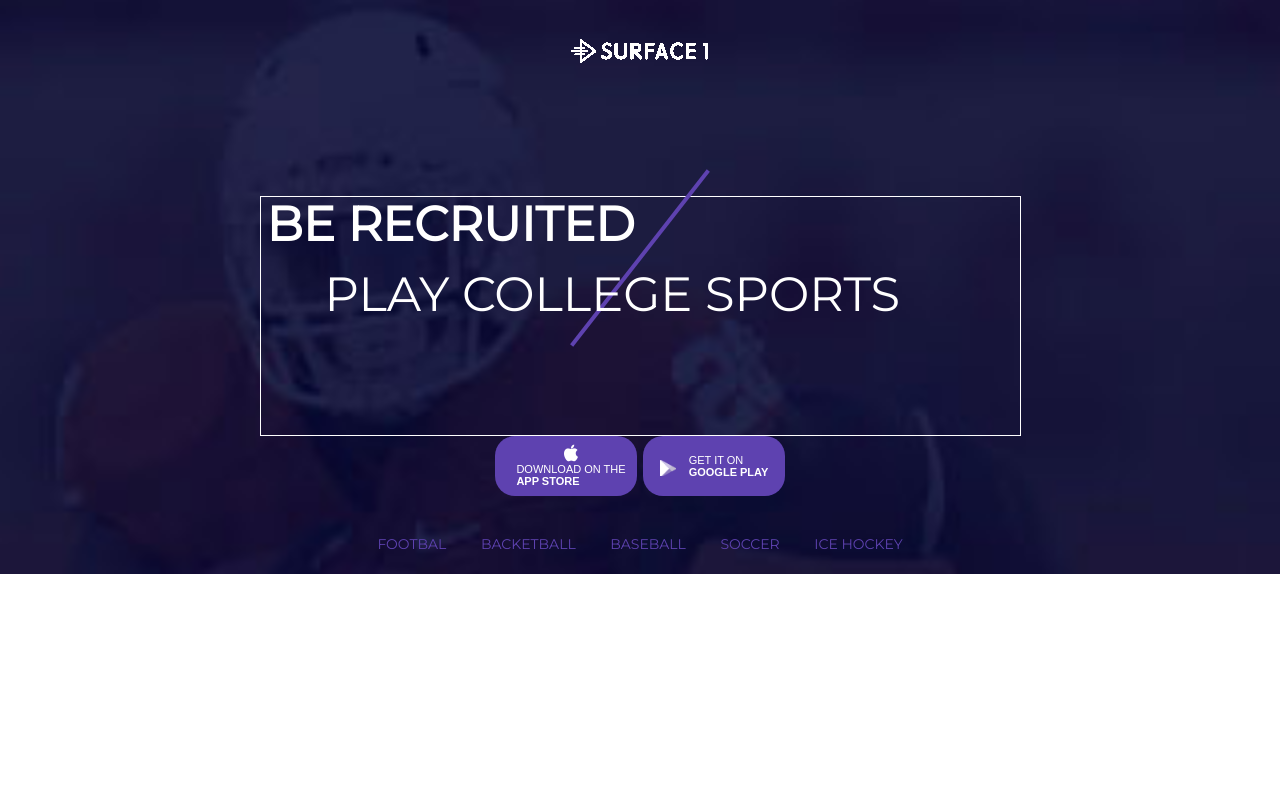
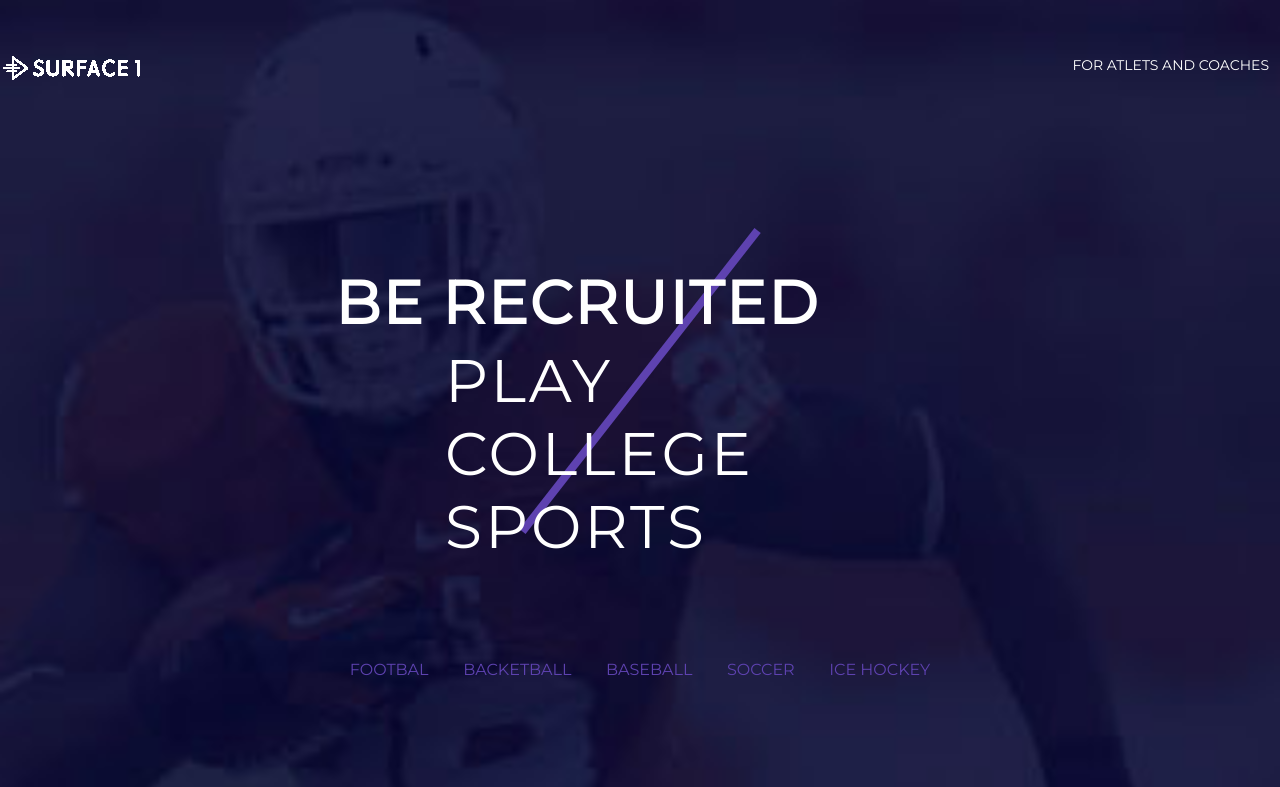
Before and after one commit to JustynaBie/sport, a plain HTML site: page index.html in a window 1280 px wide. Shown: the top 787 px of the page. Drawn offline with nearby package versions, Linux system fonts and the light colour scheme.

Commit message:
first RWD version header till 786px

```diff
--- a/css/style.css
+++ b/css/style.css
@@ -270,13 +270,20 @@ body h4 {
 }
 
 .header__logo {
+  width: 100%;
   padding: 3.9rem 0 13rem 0;
+}
+
+.header .logo-text {
+  font-size: 1.4rem;
+  padding-right: 1.1rem;
+  color: #fff;
+  text-transform: uppercase;
 }
 
 .header__wrapper-title {
   height: 24rem;
   width: 31.8rem;
-  border: 1px solid #fff;
 }
 
 .header__wrapper-title:before {
@@ -316,7 +323,7 @@ body h4 {
 .btn_google span {
   width: 14.2rem;
   height: 4rem;
-  margin: 0 0.3rem 3.8rem 0.3rem;
+  margin: 0 0.3rem 0 0.3rem;
   background-color: #5e42b0;
   border-color: transparent;
   border-radius: 20px;
@@ -324,6 +331,7 @@ body h4 {
 }
 
 .header__wrapper-btn {
+  margin-bottom: 3.8rem;
   display: flex;
   flex-direction: row;
   align-items: center;
@@ -333,6 +341,7 @@ body h4 {
   padding-left: 1rem;
   display: inline-block;
   text-align: left;
+  vertical-align: middle;
 }
 
 .google_play {
@@ -356,7 +365,7 @@ body h4 {
   font-weight: bolder;
 }
 
-.fa {
+.fa-apple {
   font-size: 1.8rem;
 }
 
@@ -373,9 +382,15 @@ body h4 {
   line-height: 2rem;
 }
 
-@media only screen and (min-width: 544px) {
+@media (max-width: 601px) {
+  .logo-text {
+    display: none;
+  }
+}
+
+@media only screen and (min-width: 440px) {
   .header__wrapper-title {
-    width: 76.1rem;
+    width: 44rem;
   }
   .title {
     font-size: 4.8rem;
@@ -387,8 +402,69 @@ body h4 {
   .btn_google,
   .btn_apple span,
   .btn_google span {
-    width: 23srem;
-    height: 6rem;
+    width: 21rem;
+    height: 5.9rem;
     font-size: 1.1rem;
+    border-radius: 40px;
   }
 }
+
+@media only screen and (min-width: 601px) {
+  .header__logo {
+    padding: 5.6rem 0 18rem 0;
+    display: flex;
+    flex-direction: row;
+    justify-content: space-between;
+  }
+  .header__wrapper-title {
+    width: 60rem;
+    height: 40rem;
+  }
+  .header__wrapper-title:before {
+    margin-top: -7rem;
+    height: 38.2rem;
+    width: 0.8rem;
+  }
+  .title {
+    font-size: 6rem;
+  }
+  .title:first-of-type {
+    margin: -30.9rem 0 0 -0.5rem;
+    letter-spacing: 0.2rem;
+  }
+  .title:last-of-type {
+    margin: 0.5rem 0 0 10.5rem;
+    font-weight: normal;
+    letter-spacing: 0.3rem;
+  }
+  .header__nav__list li {
+    font-size: 1.6rem;
+  }
+  .header__wrapper-btn {
+    margin: 9rem 0 9rem 0;
+    order: 3;
+  }
+  .btn_apple,
+  .btn_google,
+  .btn_apple span,
+  .btn_google span {
+    width: 31.6rem;
+    height: 8rem;
+    margin: 0 1.4rem;
+    border-radius: 40px;
+    font-size: 1.4rem;
+  }
+  .btn_apple span,
+  .btn_google span {
+    margin: 0;
+  }
+  .fa-apple {
+    font-size: 4rem;
+    margin-left: -4.5rem;
+  }
+  .google_play {
+    width: 3.6rem;
+    height: 3.6rem;
+    margin-left: -5rem;
+  }
+}
--- a/index.html
+++ b/index.html
@@ -14,6 +14,7 @@
     <header class="header">
       <div class="header__logo">
         <img src="img/logo.png">
+        <p class="logo-text">for atlets and coaches</p>
       </div>
       <div class="header__wrapper-title">
         <h1 class="title">
```
